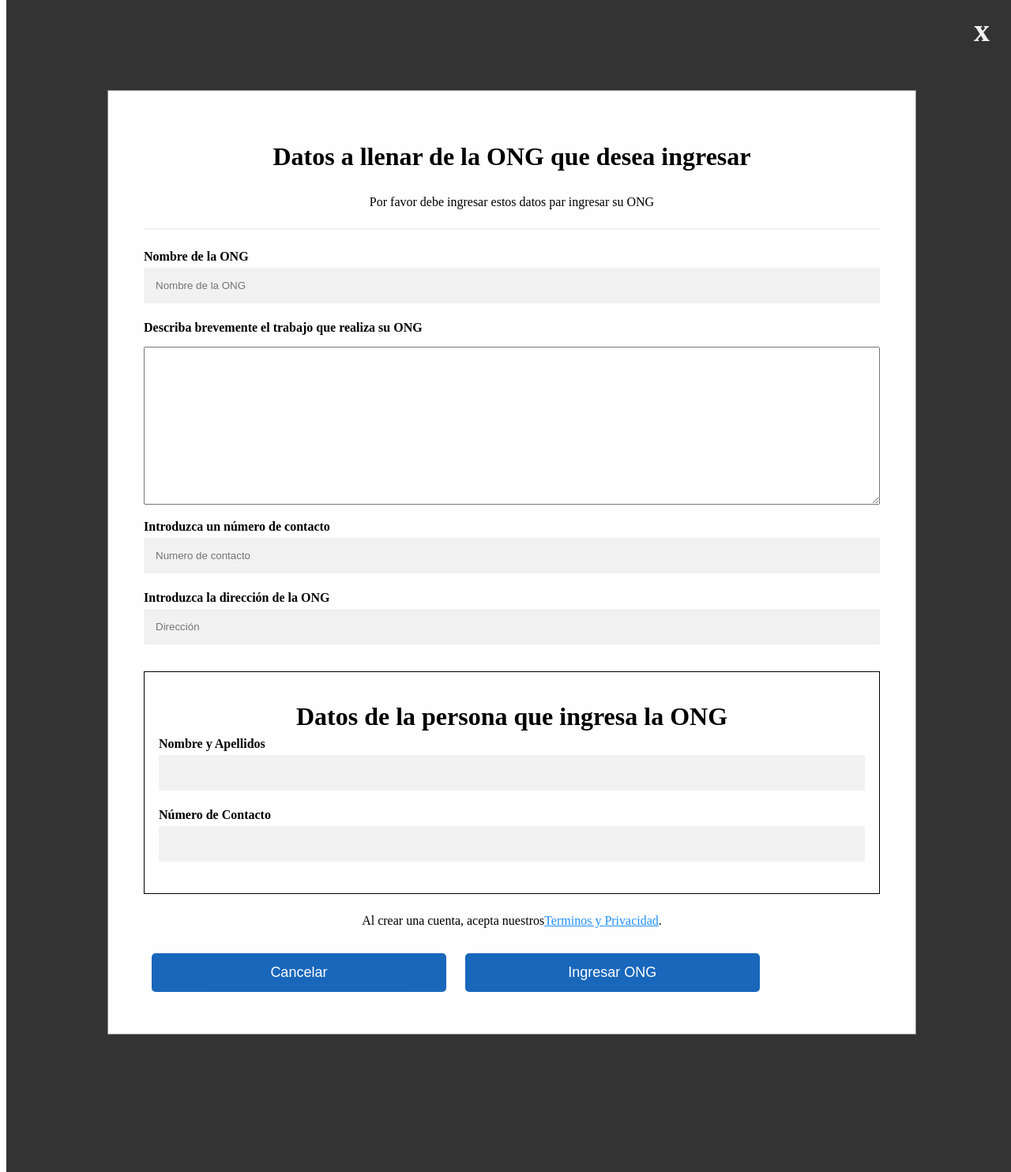
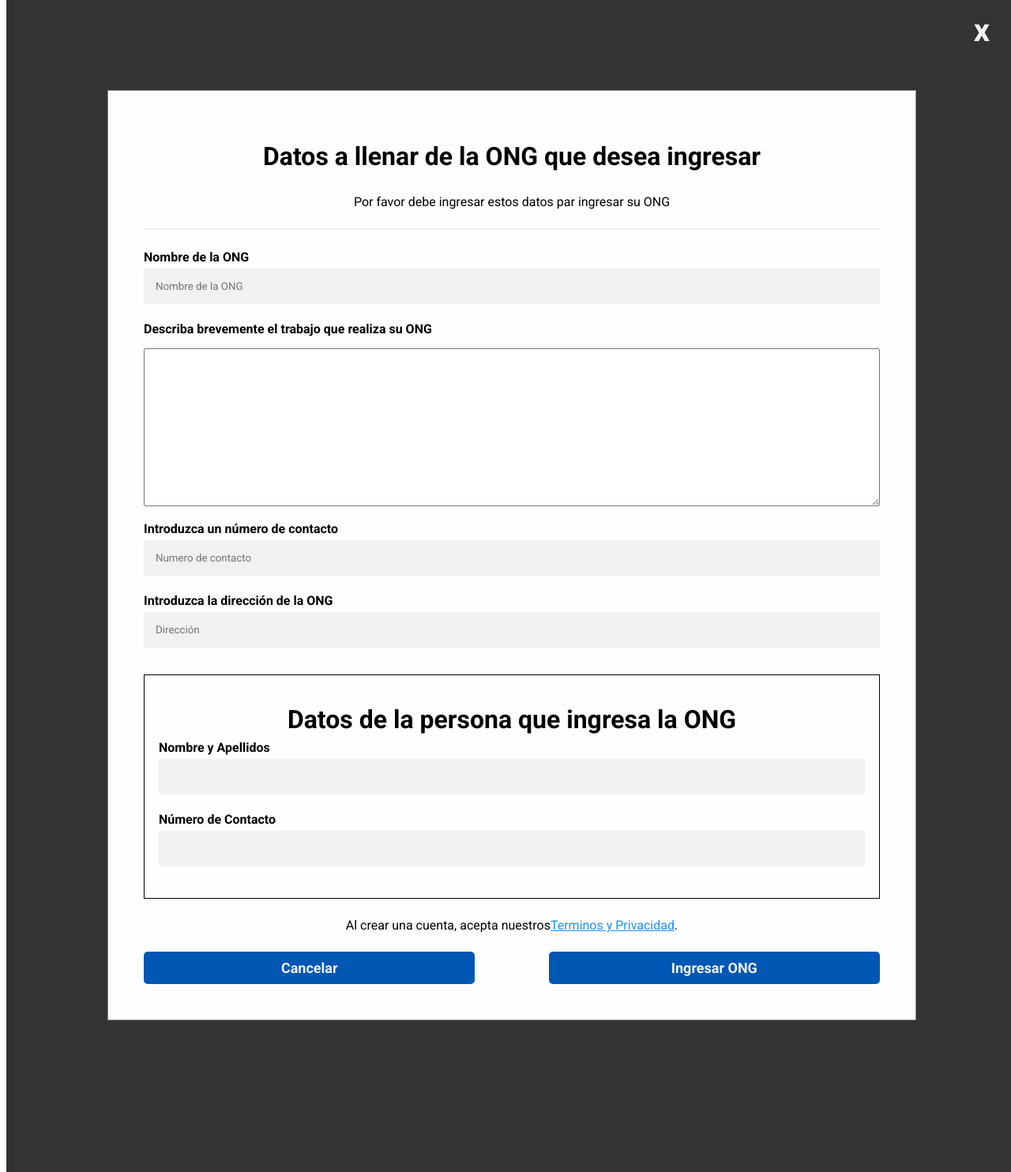
Before and after one commit to elizabetrgz/ong_virtual, a Flask app: template web/templates/form_home.html in a window 1280 px wide. Shown: the whole page at 79% size. Run offline with Flask 2, Linux system fonts and the light colour scheme; the template is opened without the code that fills it, so the values that code supplies are empty.

Commit message:
add style to answer form

```diff
--- a/web/static/styles/form.css
+++ b/web/static/styles/form.css
@@ -1,5 +1,6 @@
 * {
   box-sizing: border-box;
+  font-family: 'Roboto', sans-serif;
 }
 
 
@@ -37,11 +38,27 @@ button:hover {
 }
 
 
-.cancelbtn {
-  padding: 14px 20px;
-  background-color:#0057b4 ;
+.btn{
+  background-color: #0057b4;
+  width: 45%;
+  text-align: center;
+  padding: 10px;
+  font-weight: bolder;
+  border-radius: 5px
 }
 
+.btn a {
+  text-decoration: none;
+  font-size: 18px;
+  color: #f1f1f1;
+}
+
+.clearfix{
+  display: flex;
+  flex-direction: row;
+  justify-content: space-between;
+  align-items: center;
+}
 
 .cancelbtn, .signupbtn {
   width: 40%;
--- a/web/templates/form_home.html
+++ b/web/templates/form_home.html
@@ -5,6 +5,7 @@
     <meta http-equiv="X-UA-Compatible" content="IE=edge">
     <meta name="viewport" content="width=device-width, initial-scale=1.0">
     <link rel="stylesheet" type="text/css" href="/static/styles/form.css">
+    <link href="https://fonts.googleapis.com/css2?family=Roboto:wght@300;400;500;700&display=swap" rel="stylesheet">
     <title>Form</title>
 </head>
 <body>
@@ -50,9 +51,8 @@
                 </p>
 
                 <div class="clearfix">
-                    <button type="button" onclick="document.getElementById('id01').style.display='none'"
-                        class="cancelbtn">Cancelar</button>
-                    <button type="submit" class="signup">Ingresar ONG</button>
+                    <div class="btn"><a href="/">Cancelar</a></div>
+                    <div class="btn"><a href="/ong/form/answer">Ingresar ONG</a></div>
                 </div>
             </div>
 
```
Also changed, not shown: app2.py (+11 -3 lines), web/templates/form_answer.html (+55 -1 lines), web/static/js/scripts.js (line endings or trailing spaces).
